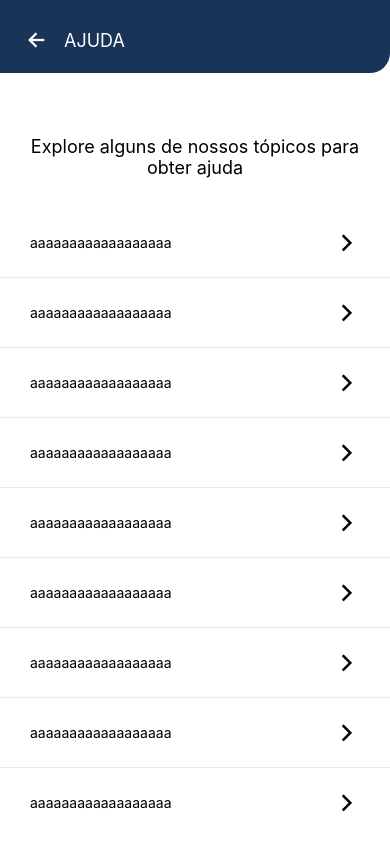
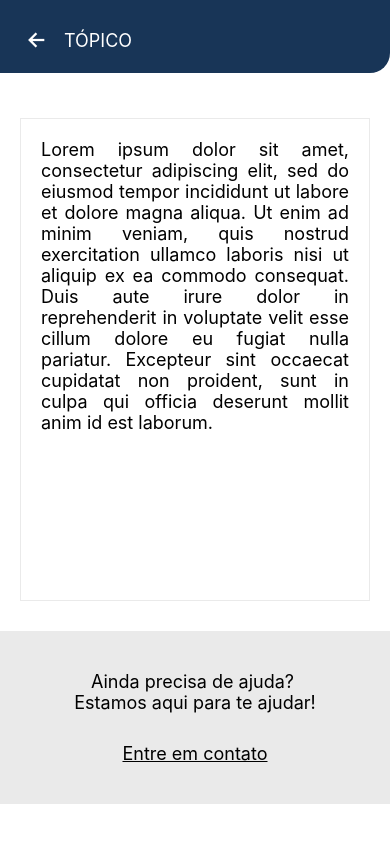
Before and after one commit to BarbaraAlessandraMaas/Entra21-ProjetoTCC, a React Native app in the folder client/: screen / in a window 390 px wide. Built offline with nearby package versions, Linux system fonts and the light colour scheme.

Commit message:
Finalização Tela de Opções

```diff
--- a/client/App.js
+++ b/client/App.js
@@ -1,12 +1,14 @@
 import React from 'react';
 import { StyleSheet } from 'react-native';
-import { TelaAjuda } from './screens/telaAjuda';
+import { TelaAjuda } from './screens/TelaAjuda';
 import { TelaOpcoes } from './screens/TelaOpcoes';
+import { TelaTopico } from './screens/TelaTopico';
 
 export default function App() {
   return (
     // <TelaOpcoes />
-    <TelaAjuda />
+    // <TelaAjuda />
+    <TelaTopico/>
   );
 }
 
--- /dev/null
+++ b/client/screens/TelaTopico.js
@@ -0,0 +1,149 @@
+import React, { useState } from "react";
+import { View, StyleSheet, ScrollView, Text, TouchableOpacity, Modal } from "react-native";
+import { ArrowBack } from "../components/ArrowBack";
+import { Ionicons } from '@expo/vector-icons';
+
+export function TelaTopico() {
+    const [modalOpen, setModalOpen] = useState(false);
+
+    return (
+        <View style={styles.container}>
+            <ArrowBack text="TÓPICO" />
+
+            <ScrollView style={styles.information}>
+                <Text style={styles.textInformation}>
+                    Lorem ipsum dolor sit amet, consectetur adipiscing elit,
+                    sed do eiusmod tempor incididunt ut labore et dolore magna
+                    aliqua. Ut enim ad minim veniam, quis nostrud exercitation
+                    ullamco laboris nisi ut aliquip ex ea commodo consequat. Duis
+                    aute irure dolor in reprehenderit in voluptate velit esse cillum
+                    dolore eu fugiat nulla pariatur. Excepteur sint occaecat cupidatat
+                    non proident, sunt in culpa qui officia deserunt mollit anim id est
+                    laborum.
+                </Text>
+            </ScrollView>
+
+            <View style={styles.contact}>
+                <Text style={styles.textContact}>
+                    Ainda precisa de ajuda? {"\n"}
+                    Estamos aqui para te ajudar!
+                </Text>
+                <TouchableOpacity>
+                    <Text style={styles.textButtonContact} onPress={() => setModalOpen(true)}>Entre em contato</Text>
+                </TouchableOpacity>
+            </View>
+
+            <Modal visible={modalOpen} animationType="slide">
+                <View>
+
+                </View>
+                <View style={styles.viewIcon}>
+                    <TouchableOpacity onPress={() => setModalOpen(false)}>
+                        <Ionicons name="arrow-up" size={24} color="white" />
+                    </TouchableOpacity>
+                    <TouchableOpacity onPress={() => setModalOpen(false)}>
+                        <Text style={styles.textIcon}>Voltar</Text>
+                    </TouchableOpacity>
+                </View>
+
+                <View style={styles.modalAssist}>
+                    <View style={styles.content}>
+                        <Text style={styles.textContent}>Como você deseja prosseguir?</Text>
+                        <TouchableOpacity style={styles.buttonContent}>
+                            <Ionicons name="chatbubble" size={24} color="white" />
+                            <Text style={styles.textButtonContent}>Converse conosco</Text>
+                        </TouchableOpacity>
+                        <TouchableOpacity style={styles.buttonContent}>
+                            <Ionicons name="call-sharp" size={24} color="white" />
+                            <Text style={styles.textButtonContent}>Ligue-nos</Text>
+                        </TouchableOpacity>
+                        <Text style={styles.textContent}>ou</Text>
+                        <Text style={styles.textContent}>Visite a empresa Exus mais próxima de você!</Text>
+                    </View>
+                </View>
+            </Modal>
+        </View>
+    );
+}
+
+const styles = StyleSheet.create({
+    container: {
+        flex: 1
+    },
+    information: {
+        flex: 1,
+        marginHorizontal: 20,
+        padding: 20,
+        marginTop: 30,
+        marginBottom: 30,
+        borderWidth: 1,
+        borderColor: "#EAEAEA"
+    },
+    textInformation: {
+        fontSize: 18,
+        textAlign: "justify"
+    },
+    contact: {
+        backgroundColor: "#EAEAEA",
+        marginBottom: 40,
+        paddingVertical: 40
+    },
+    textContact: {
+        textAlign: "center",
+        fontSize: 18
+    },
+    textButtonContact: {
+        paddingTop: 30,
+        textAlign: "center",
+        fontSize: 18,
+        textDecorationLine: "underline"
+    },
+    viewIcon: {
+        display: "flex",
+        flexDirection: "row",
+        backgroundColor: "#183557",
+        paddingLeft: 15,
+        paddingTop: 25
+    },
+    textIcon: {
+        paddingLeft: 15,
+        fontSize: 18,
+        color: "white"
+    },
+    modalAssist: {
+        backgroundColor: "#183557",
+        height: "100%",
+        justifyContent: "center"
+    },
+    content: {
+        backgroundColor: "#EAEAEA",
+        marginHorizontal: 20,
+        marginTop: -30,
+        height: 550,
+        justifyContent: "center",
+        borderBottomRightRadius: 20
+    },
+    textContent: {
+        textAlign: "center",
+        fontSize: 18,
+        marginVertical: 30,
+        marginHorizontal: 30
+    },
+    buttonContent: {
+        display: "flex",
+        alignItems: "center",
+        flexDirection: "row",
+        justifyContent: "center",
+        backgroundColor: "#36B8B8",
+        marginHorizontal: 30,
+        marginTop: 30,
+        borderRadius: 5
+    },
+    textButtonContent: {
+        textAlign: "center",
+        fontSize: 18,
+        color: "white",
+        paddingLeft: 10,
+        paddingVertical: 18
+    }
+});
```
